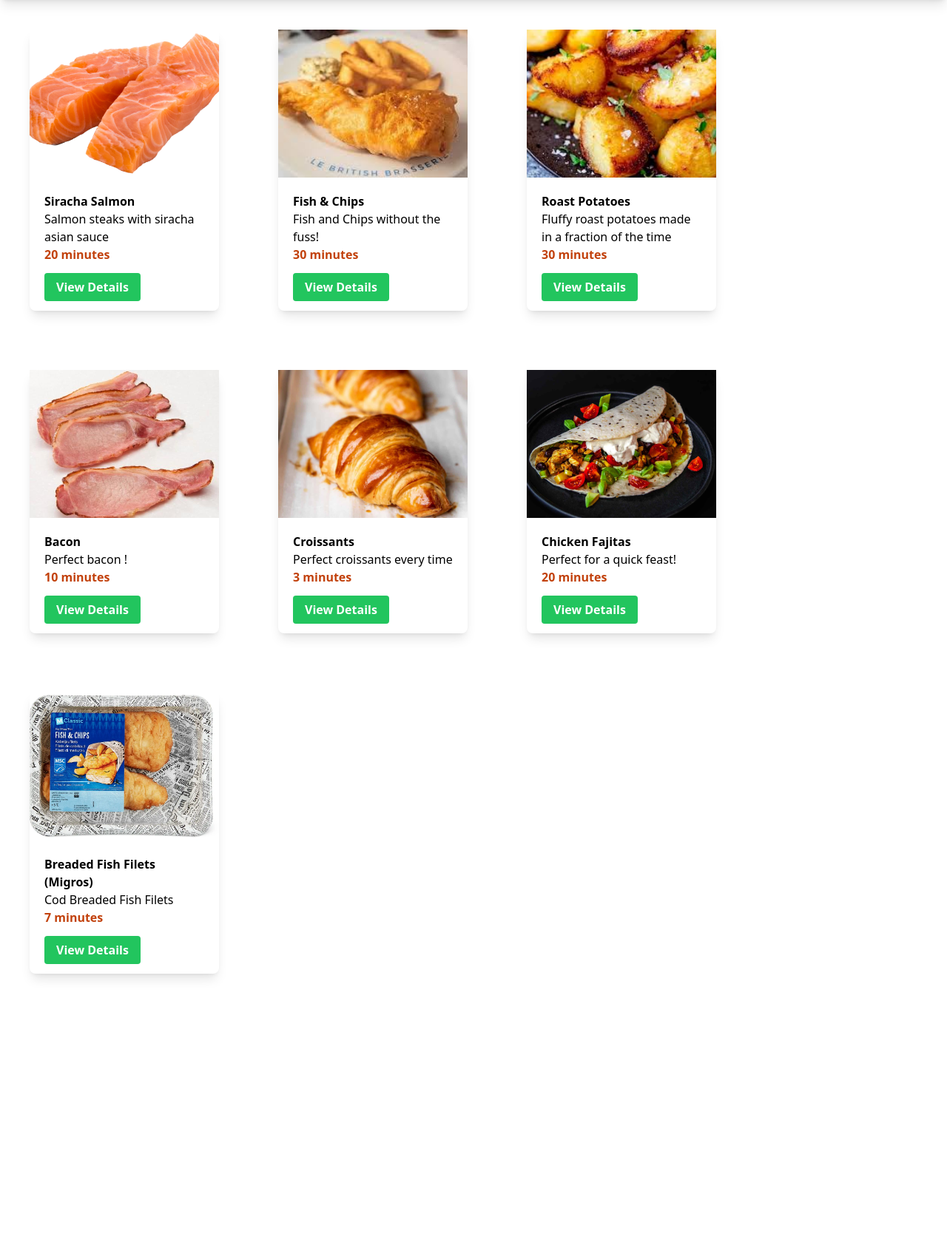
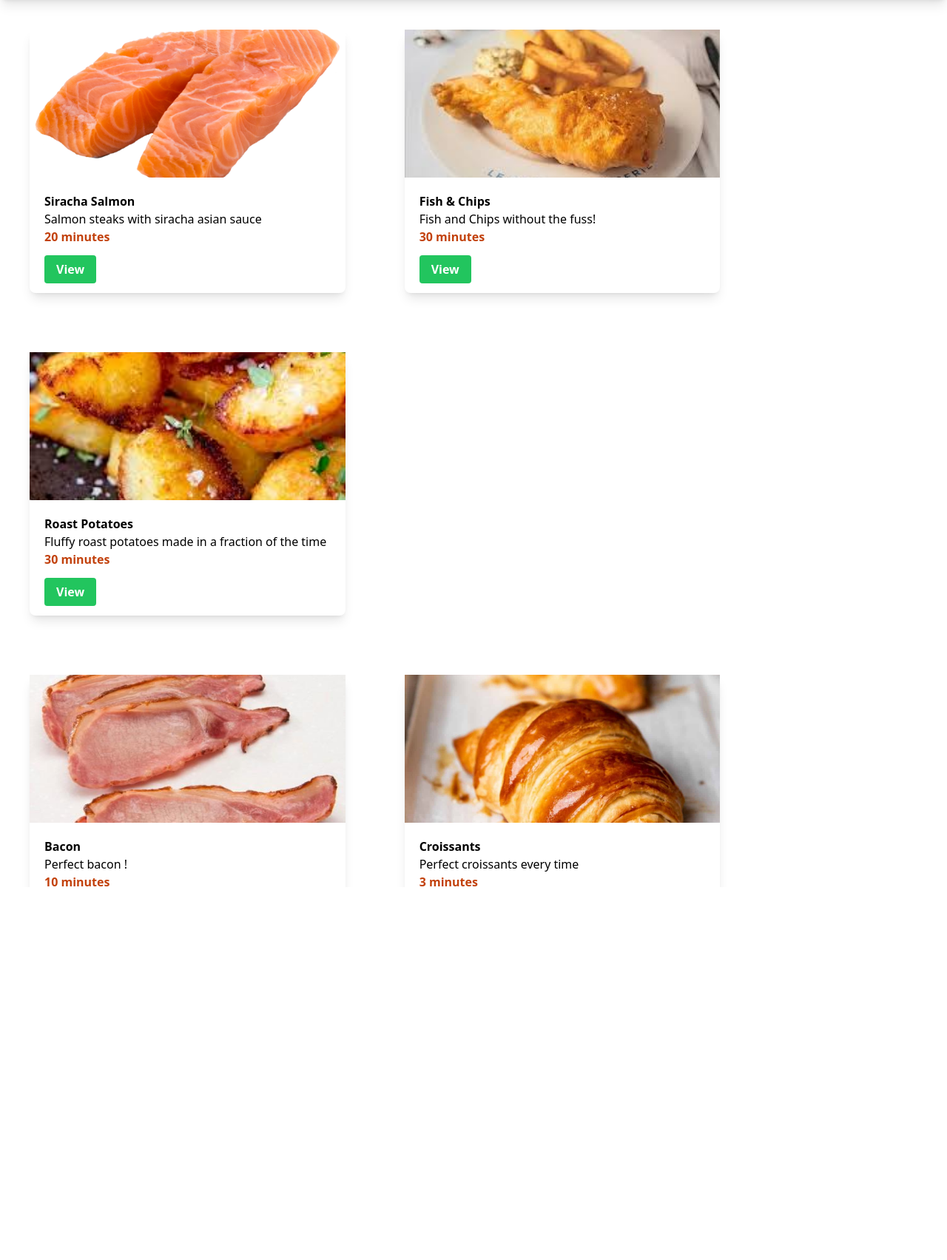
Before and after one commit to Kempy4563/airfryer, a Django app: page / in a window 1280 px wide. Shown: the part 72-1775 px from the top of the page at 74% size. Before the commit the page ends 1395 px from the top, so only its background shows below. Run offline with Django 5.2, Linux system fonts and the light colour scheme; data comes from the database, SQL or seed files in the repository; some libraries are stand-ins or nearby versions.

Commit message:
style image changes

```diff
--- a/airfryer_recipes/airfryer_app/templates/airfryer_app/detail.html
+++ b/airfryer_recipes/airfryer_app/templates/airfryer_app/detail.html
@@ -4,7 +4,7 @@
 
 
 <div class="container py-5 ml-5">
-    <div class="product shadow-lg w-1/4 rounded-lg m-10">
+    <div class="product shadow-lg w-1/3 rounded-lg m-10">
         <div class="product-image pb-4">
             <img src="{{ recipe.image.url }}" alt="" class="product-image">
         </div>
@@ -13,12 +13,12 @@
      {% if user.is_authenticated %}
         {% if not is_saved %}
              <button class="bg-green-500 hover:bg-green-700 text-white font-bold py-2 px-4 rounded"
-                            onclick="window.location.href='{% url 'save_recipe' recipe.pk %}'">Save Recipe</button>
+                            onclick="window.location.href='{% url 'save_recipe' recipe.pk %}'">Save</button>
         {% endif %}
     {% endif %}
     {% if user.is_authenticated and user == recipe.user %}
         <button class="bg-blue-500 hover:bg-blue-700 text-white font-bold py-2 px-4 rounded ml-auto"
-                onclick="window.location.href='{% url 'edit_recipe' recipe.pk %}'">Edit Recipe</button>
+                onclick="window.location.href='{% url 'edit_recipe' recipe.pk %}'">Edit</button>
     {% endif %}
 </div>
 
--- a/airfryer_recipes/airfryer_app/templates/airfryer_app/index.html
+++ b/airfryer_recipes/airfryer_app/templates/airfryer_app/index.html
@@ -8,7 +8,7 @@
   <div class="product-container main-content flex flex-wrap justify-content-center" >
 
     {% for recipe in recipes %}
-      <div class="product shadow-lg w-1/5 rounded-lg m-10">
+      <div class="product shadow-lg w-1/3 rounded-lg m-10">
         <div class="product-image">
           <img src="{{ recipe.image.url }}" alt="" class="recipe-image">
         </div>
@@ -25,7 +25,7 @@
           </div>
           <div class="mt-5">
             <a class="bg-green-500 hover:bg-green-700 text-white font-bold py-2 px-4 rounded"
-               href="{% url 'recipe' recipe.id %}">View Details</a>
+               href="{% url 'recipe' recipe.id %}">View</a>
           </div>
         </div>
       </div>
@@ -37,9 +37,11 @@
 
   <style>
     .recipe-image {
-      width: 300px; /* Set the width to a fixed value */
+      width: 600px; /* Set the width to a fixed value */
       height: 200px; /* Set the height to a fixed value */
       object-fit: cover; /* Scale the image to fit the container */
+
+
     }
   </style>
 
```
